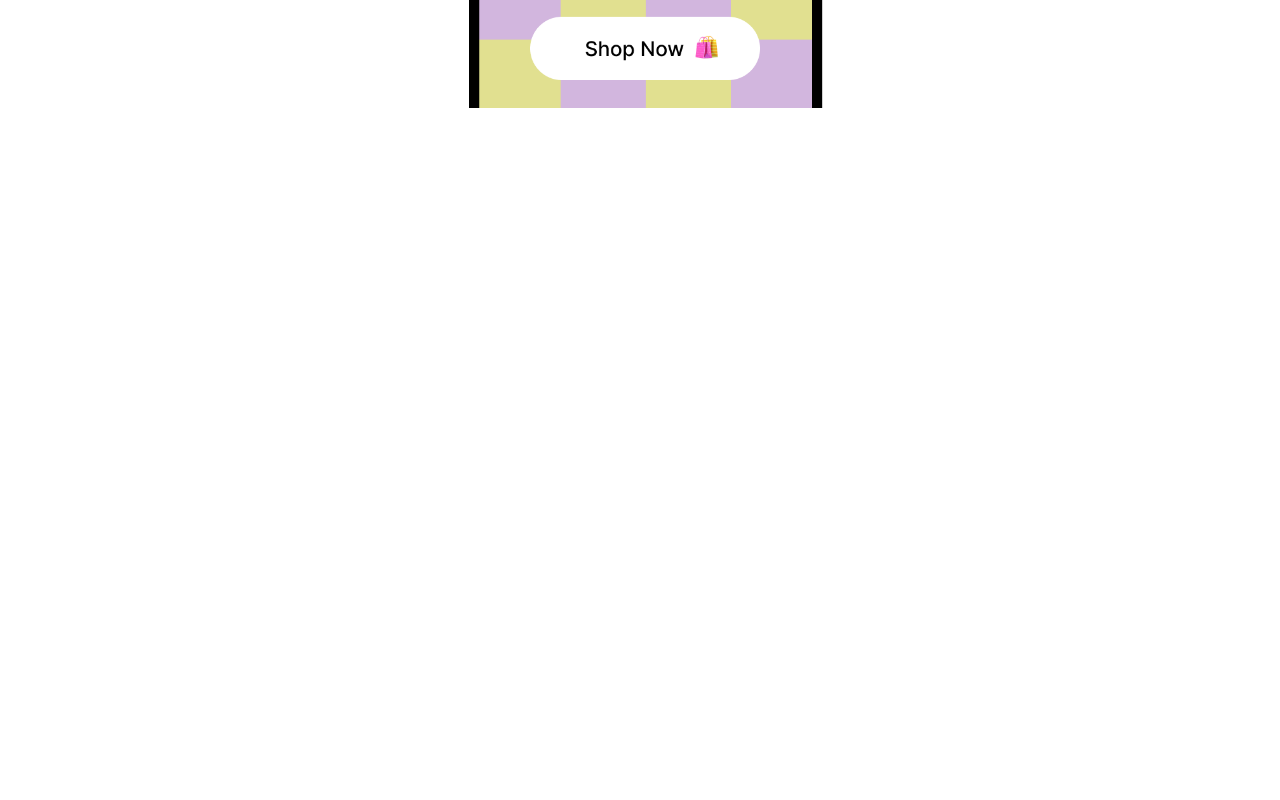
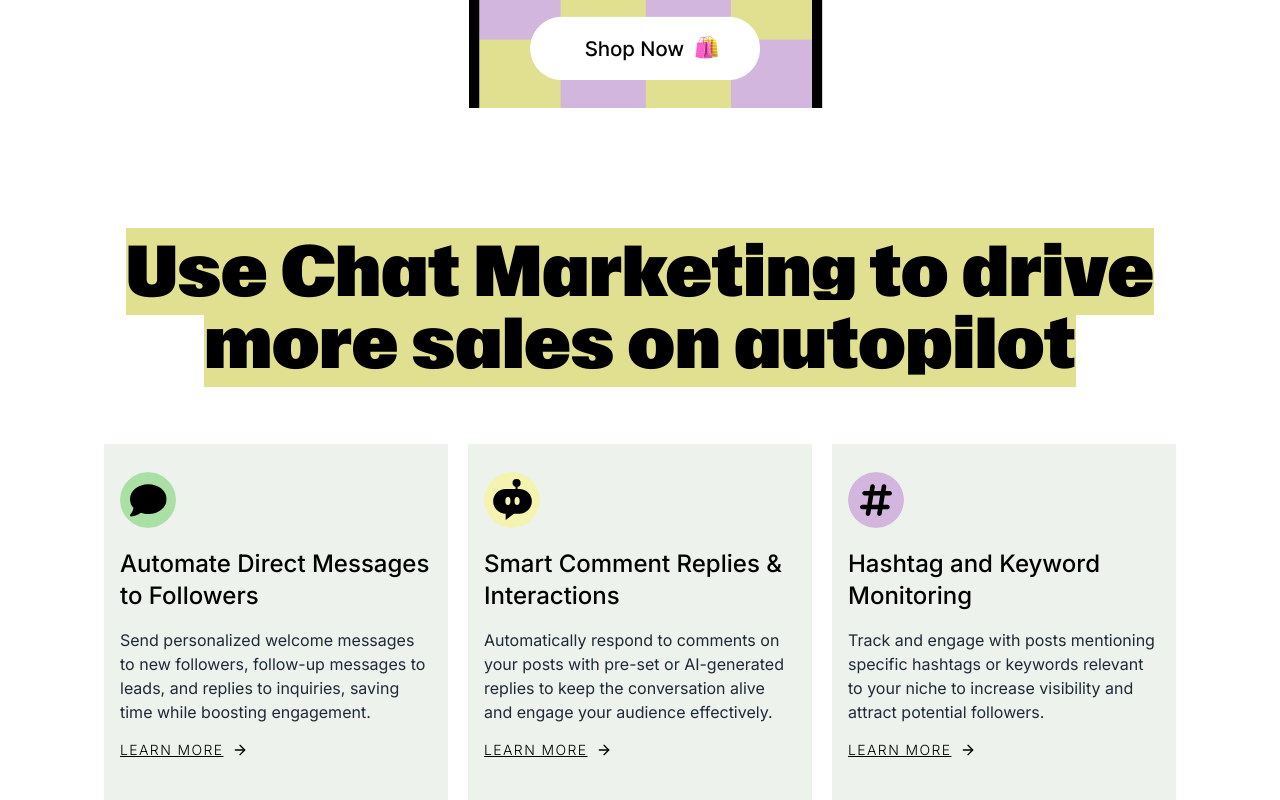
Before and after one commit to chandankrr/relink, a Next.js app: page / in a window 1280 px wide. Shown: the part 855-1655 px from the top of the page. Before the commit the page ends 963 px from the top, so only its background shows below. Built offline with nearby package versions, Linux system fonts and the light colour scheme.

Commit message:
feat: design features sections

```diff
--- a/app/(landing)/page.tsx
+++ b/app/(landing)/page.tsx
@@ -1,8 +1,34 @@
+import { ArrowRightIcon } from "lucide-react";
 import Image from "next/image";
 
 import { Button } from "@/components/button";
 import { Heading } from "@/components/heading";
+import { Icons } from "@/components/icons";
 import chatImage from "@/public/chat.png";
+
+const features = [
+  {
+    id: 1,
+    title: "Automate Direct Messages to Followers",
+    description:
+      "Send personalized welcome messages to new followers, follow-up messages to leads, and replies to inquiries, saving time while boosting engagement.",
+    icon: Icons.chat,
+  },
+  {
+    id: 2,
+    title: "Smart Comment Replies & Interactions",
+    description:
+      "Automatically respond to comments on your posts with pre-set or AI-generated replies to keep the conversation alive and engage your audience effectively.",
+    icon: Icons.robot,
+  },
+  {
+    id: 4,
+    title: "Hashtag and Keyword Monitoring",
+    description:
+      "Track and engage with posts mentioning specific hashtags or keywords relevant to your niche to increase visibility and attract potential followers.",
+    icon: Icons.hashtag,
+  },
+];
 
 export default function Home() {
   return (
@@ -34,6 +60,36 @@ export default function Home() {
           </div>
         </div>
       </section>
+
+      {/* Features Section */}
+      <section className="mt-24 md:mt-28 lg:mt-32">
+        <div className="container text-center">
+          <Heading className="bg-[#e1e091] inline">
+            Use Chat Marketing to drive more sales on autopilot
+          </Heading>
+
+          <div className="grid grid-cols-1 gap-5 mx-auto mt-16 lg:grid-cols-3 lg:max-w-none md:max-w-lg">
+            {features.map((feature) => (
+              <div
+                key={feature.id}
+                className="bg-[#edf2ed] text-left p-4 duration-200 transition-transform hover:scale-105"
+              >
+                <div className="mt-3 mb-5">
+                  {feature.icon && feature.icon({})}
+                </div>
+                <h3 className="text-2xl font-medium">{feature.title}</h3>
+                <p className="mt-4 text-base leading-6 text-gray-800">
+                  {feature.description}
+                </p>
+                <p className="flex gap-2 items-center mt-4 mb-6 text-sm font-light tracking-widest underline uppercase cursor-pointer group underline-offset-3">
+                  Learn more
+                  <ArrowRightIcon className="duration-200 size-4 group-hover:translate-x-1" />
+                </p>
+              </div>
+            ))}
+          </div>
+        </div>
+      </section>
     </>
   );
 }
--- a/components/icons.tsx
+++ b/components/icons.tsx
@@ -54,4 +54,144 @@ export const Icons = {
       <line x1="3" y1="18" x2="21" y2="18"></line>
     </svg>
   ),
+  robot: (props: LucideProps) => (
+    <svg
+      width="56"
+      height="56"
+      viewBox="0 0 56 56"
+      fill="none"
+      xmlns="http://www.w3.org/2000/svg"
+      className={props.className}
+    >
+      <mask
+        id="mask0_1595_11787"
+        style={{ maskType: "alpha" }}
+        maskUnits="userSpaceOnUse"
+        x="0"
+        y="0"
+        width="56"
+        height="56"
+      >
+        <circle cx="28" cy="28" r="28" fill="#D9D9D9" />
+      </mask>
+      <g mask="url(#mask0_1595_11787)">
+        <circle cx="28" cy="28" r="28" fill="#F4F3B0" />
+      </g>
+      <path d="M32.5713 13L32.5713 18" stroke="black" strokeWidth="2" />
+      <path
+        d="M35.6419 11C35.6419 12.6402 34.2835 14 32.5705 14C30.8574 14 29.499 12.6402 29.499 11C29.499 9.35976 30.8574 8 32.5705 8C34.2835 8 35.6419 9.35976 35.6419 11Z"
+        fill="black"
+        stroke="black"
+        strokeWidth="2"
+      />
+      <path
+        d="M22.647 41.675L22.6417 40.6803H21.647H21.5634C15.274 40.6803 10.1602 35.5851 10.1602 29.3401C10.1602 23.0952 15.274 18 21.5634 18H35.4355C41.7248 18 46.8387 23.0952 46.8387 29.3401C46.8387 35.5851 41.7248 40.6803 35.4355 40.6803H29.8545H29.513L29.2429 40.8891L22.6697 45.9711L22.647 41.675Z"
+        fill="black"
+        stroke="black"
+        strokeWidth="2"
+      />
+      <path
+        d="M26.4633 29.0889C26.4633 26.4222 25.6803 25 23.9187 25C22.157 25 21.374 26.4222 21.374 29.0889C21.374 31.5778 22.157 33 23.9187 33C25.6803 33 26.4633 31.5778 26.4633 29.0889Z"
+        fill="#F4F3B0"
+      />
+      <path
+        d="M35.6244 29.0889C35.6244 26.4222 34.8415 25 33.0798 25C31.3181 25 30.5352 26.4222 30.5352 29.0889C30.5352 31.5778 31.3181 33 33.0798 33C34.8415 33 35.6244 31.5778 35.6244 29.0889Z"
+        fill="#F4F3B0"
+      />
+    </svg>
+  ),
+  hashtag: (props: LucideProps) => (
+    <svg
+      width="56"
+      height="56"
+      viewBox="0 0 56 56"
+      fill="none"
+      xmlns="http://www.w3.org/2000/svg"
+      className={props.className}
+    >
+      <g clip-path="url(#clip0_7226_68)">
+        <mask
+          id="mask0_7226_68"
+          style={{ maskType: "alpha" }}
+          maskUnits="userSpaceOnUse"
+          x="0"
+          y="0"
+          width="56"
+          height="56"
+        >
+          <path
+            d="M28 56C43.464 56 56 43.464 56 28C56 12.536 43.464 0 28 0C12.536 0 0 12.536 0 28C0 43.464 12.536 56 28 56Z"
+            fill="#D9D9D9"
+          />
+        </mask>
+        <g mask="url(#mask0_7226_68)">
+          <path
+            d="M28 56C43.464 56 56 43.464 56 28C56 12.536 43.464 0 28 0C12.536 0 0 12.536 0 28C0 43.464 12.536 56 28 56Z"
+            fill="#D2B6DE"
+          />
+        </g>
+        <path
+          d="M24.95 12.2952C26.1929 12.5006 27.0357 13.6694 26.8286 14.9019L26.1286 19.0669H32.9214L33.7429 14.1581C33.95 12.9256 35.1286 12.0898 36.3714 12.2952C37.6143 12.5006 38.4571 13.6694 38.25 14.9019L37.5571 19.0669H41.7143C42.9786 19.0669 44 20.0798 44 21.3335C44 22.5873 42.9786 23.6002 41.7143 23.6002H36.7929L35.2714 32.6669H39.4286C40.6929 32.6669 41.7143 33.6798 41.7143 34.9335C41.7143 36.1873 40.6929 37.2002 39.4286 37.2002H34.5071L33.6857 42.109C33.4786 43.3415 32.3 44.1773 31.0571 43.9719C29.8143 43.7665 28.9714 42.5977 29.1786 41.3652L29.8786 37.2073H23.0857L22.2643 42.116C22.0571 43.3485 20.8786 44.1844 19.6357 43.979C18.3929 43.7735 17.55 42.6048 17.7571 41.3723L18.4429 37.2002H14.2857C13.0214 37.2002 12 36.1873 12 34.9335C12 33.6798 13.0214 32.6669 14.2857 32.6669H19.2071L20.7286 23.6002H16.5714C15.3071 23.6002 14.2857 22.5873 14.2857 21.3335C14.2857 20.0798 15.3071 19.0669 16.5714 19.0669H21.4929L22.3143 14.1581C22.5214 12.9256 23.7 12.0898 24.9429 12.2952H24.95ZM25.3643 23.6002L23.8429 32.6669H30.6357L32.1571 23.6002H25.3643Z"
+          fill="black"
+        />
+      </g>
+      <defs>
+        <clipPath id="clip0_7226_68">
+          <rect width="56" height="56" fill="white" />
+        </clipPath>
+      </defs>
+    </svg>
+  ),
+  chat: (props: LucideProps) => (
+    <svg
+      width="56"
+      height="56"
+      viewBox="0 0 56 56"
+      fill="none"
+      xmlns="http://www.w3.org/2000/svg"
+      className={props.className}
+    >
+      <g clip-path="url(#clip0_7226_92)">
+        <mask
+          id="mask0_7226_92"
+          style={{ maskType: "alpha" }}
+          maskUnits="userSpaceOnUse"
+          x="0"
+          y="0"
+          width="56"
+          height="56"
+        >
+          <path
+            d="M28 56C43.464 56 56 43.464 56 28C56 12.536 43.464 0 28 0C12.536 0 0 12.536 0 28C0 43.464 12.536 56 28 56Z"
+            fill="#D9D9D9"
+          />
+        </mask>
+        <g mask="url(#mask0_7226_92)">
+          <path
+            d="M28 56C43.464 56 56 43.464 56 28C56 12.536 43.464 0 28 0C12.536 0 0 12.536 0 28C0 43.464 12.536 56 28 56Z"
+            fill="#AAE0A5"
+          />
+        </g>
+        <g clipPath="url(#clip1_7226_92)">
+          <path
+            d="M46.6802 27.1937C46.6802 35.4252 38.4702 42.095 28.3402 42.095C25.6823 42.095 23.1606 41.6365 20.8824 40.8126C20.0299 41.4359 18.64 42.2884 16.9923 43.0048C15.2729 43.7499 13.2025 44.3875 11.1464 44.3875C10.6808 44.3875 10.2652 44.1081 10.0861 43.6782C9.90704 43.2484 10.0073 42.7612 10.3297 42.4317L10.3512 42.4102C10.3727 42.3887 10.4014 42.3601 10.4443 42.3099C10.5231 42.2239 10.6449 42.0878 10.7954 41.9016C11.0891 41.5433 11.4831 41.0132 11.8843 40.3541C12.6007 39.1649 13.2813 37.6031 13.4174 35.8479C11.2682 33.4121 10.0002 30.4247 10.0002 27.1937C10.0002 18.9622 18.2102 12.2925 28.3402 12.2925C38.4702 12.2925 46.6802 18.9622 46.6802 27.1937Z"
+            fill="black"
+          />
+        </g>
+      </g>
+      <defs>
+        <clipPath id="clip0_7226_92">
+          <rect width="56" height="56" fill="white" />
+        </clipPath>
+        <clipPath id="clip1_7226_92">
+          <rect
+            width="36.68"
+            height="36.68"
+            fill="white"
+            transform="translate(10 10)"
+          />
+        </clipPath>
+      </defs>
+    </svg>
+  ),
 };
```
Also changed, not shown: public/logo.svg (deleted), public/menu.svg (deleted).
